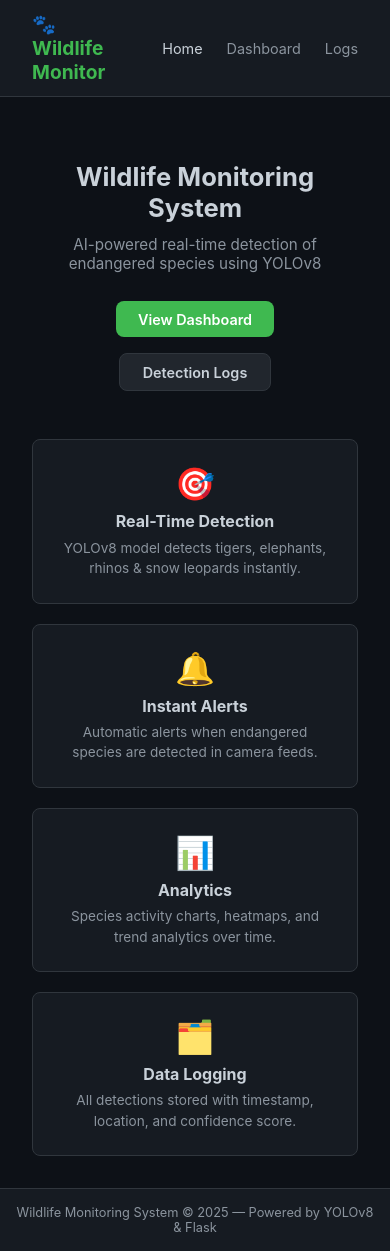
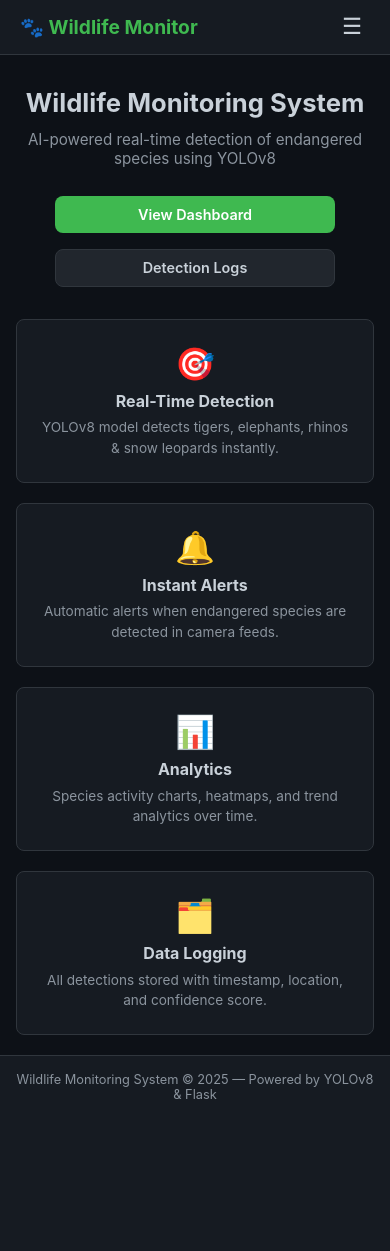
Before and after one commit to meetmungala/Wildlife-Monitoring-System, a Flask app: page / in a window 390 px wide. After the commit the page ends 1099 px from the top, so only its background shows below. Run offline with Flask 3, Linux system fonts and the light colour scheme.

Commit message:
feat: add mobile-first media queries for tablet and mobile viewports
Agent-Logs-Url: https://github.com/meetmungala/Wildlife-Monitoring-System/sessions/f7b241c6-43c1-4859-a8ad-26efc0f9449f

Co-authored-by: meetmungala <120900694+meetmungala@users.noreply.github.com>

```diff
--- a/dashboard/static/css/style.css
+++ b/dashboard/static/css/style.css
@@ -236,3 +236,74 @@ body {
   color: var(--text-muted);
   font-size: 0.8rem;
 }
+
+/* ==========================================================
+   Responsive Breakpoints
+   ========================================================== */
+
+/* --- Tablet / medium screens (≤ 768px) --- */
+@media (max-width: 768px) {
+  /* Navbar: show hamburger, collapse links */
+  .navbar {
+    flex-wrap: wrap;
+    padding: 0.75rem 1.25rem;
+    position: relative;
+  }
+  .nav-toggle { display: block; }
+  .nav-links {
+    display: none;
+    flex-direction: column;
+    width: 100%;
+    gap: 0;
+    background: var(--surface);
+    border-top: 1px solid var(--border);
+    margin-top: 0.5rem;
+  }
+  .nav-links.open { display: flex; }
+  .nav-links li { width: 100%; }
+  .nav-links a {
+    display: block;
+    padding: 0.65rem 1rem;
+    font-size: 1rem;
+    border-bottom: 1px solid var(--border);
+  }
+
+  /* Hero */
+  .hero { padding: 2.5rem 1.25rem 1.5rem; }
+  .hero-content { margin-bottom: 2rem; }
+  .hero-actions { flex-direction: column; align-items: center; }
+  .hero-actions .btn { width: 100%; max-width: 280px; text-align: center; }
+
+  /* Page */
+  .page-content { padding: 1.25rem; }
+
+  /* Dashboard stat cards */
+  .stats-grid { grid-template-columns: repeat(auto-fit, minmax(min(140px, 100%), 1fr)); }
+
+  /* Charts — each card full width on tablet */
+  .charts-grid { grid-template-columns: 1fr; }
+  .chart-card canvas { max-height: 260px; }
+}
+
+/* --- Mobile (≤ 480px) --- */
+@media (max-width: 480px) {
+  .hero { padding: 2rem 1rem 1.25rem; }
+
+  .page-content { padding: 1rem; }
+
+  /* Stat cards single column on tiny screens */
+  .stats-grid { grid-template-columns: 1fr 1fr; }
+
+  /* Feature cards single column */
+  .features { grid-template-columns: 1fr; }
+
+  /* Buttons full width */
+  .btn { width: 100%; text-align: center; }
+  .filters .btn { width: auto; }
+
+  /* Alerts panel */
+  .alerts-panel { padding: 1rem; }
+
+  /* Pagination buttons smaller tap targets still comfortable */
+  .pagination button { padding: 0.4rem 0.65rem; }
+}
```
